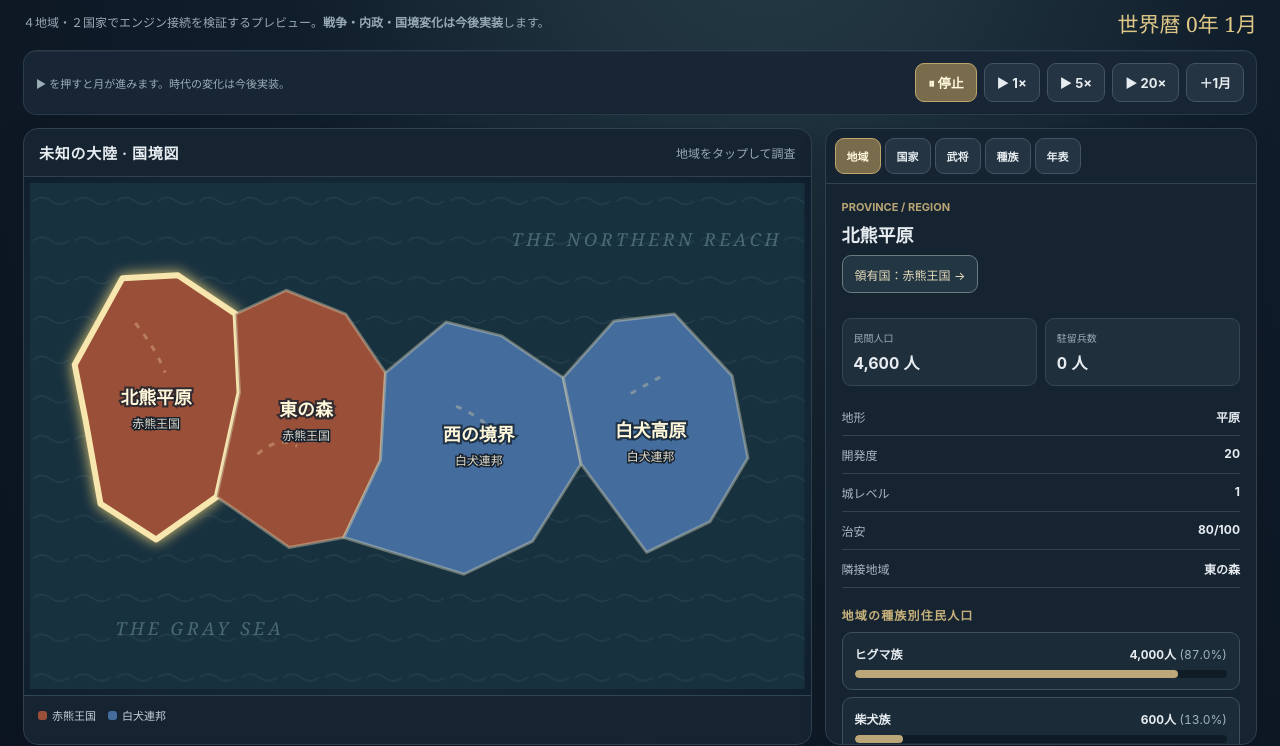
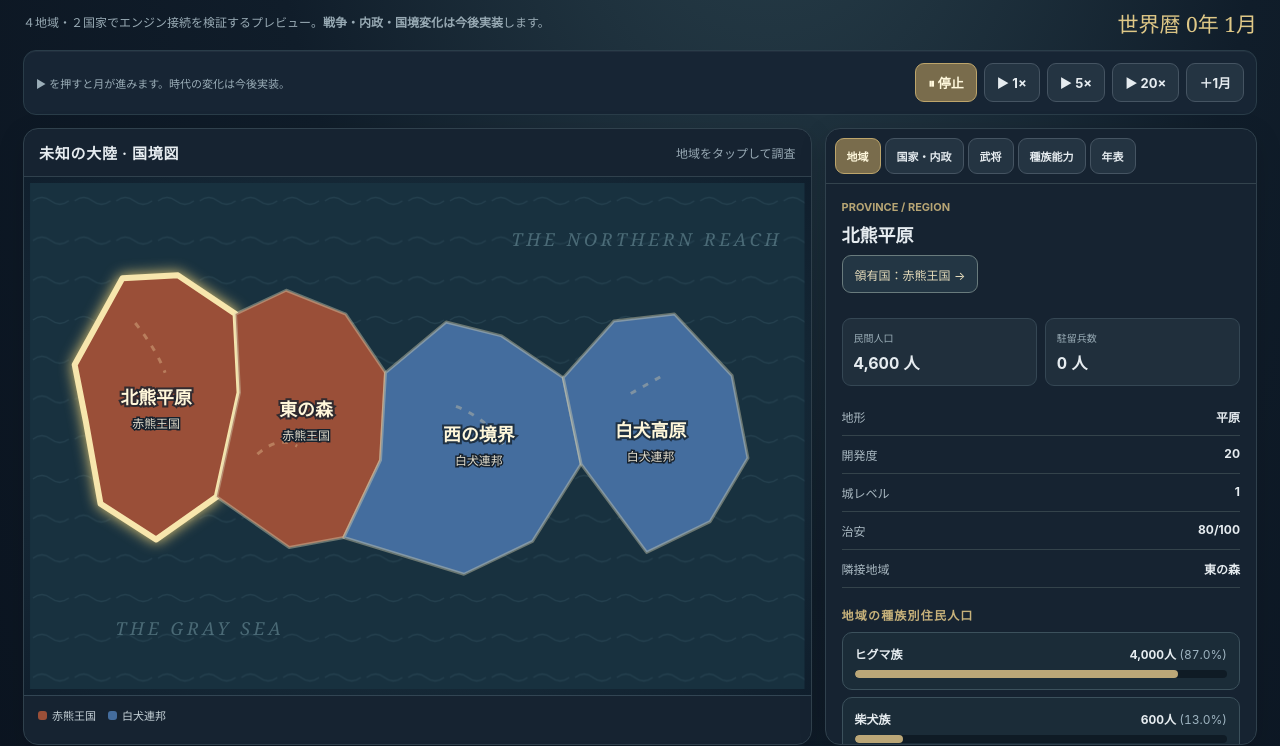
Before and after one commit to izu48625/beastfolk-chronicles, a website with bundled scripts: page index.html in a window 1280 px wide. Shown: the part 84-830 px from the top of the page. Built offline with nearby package versions, Linux system fonts and the light colour scheme.

Commit message:
ux: label nation demographics and species abilities explicitly

```diff
--- a/index.html
+++ b/index.html
@@ -119,9 +119,9 @@
       <section class="card aside">
         <div class="tabs" role="tablist" aria-label="情報表示">
           <button class="tab active" data-tab="region" role="tab">地域</button>
-          <button class="tab" data-tab="nations" role="tab">国家</button>
+          <button class="tab" data-tab="nations" role="tab">国家・内政</button>
           <button class="tab" data-tab="officers" role="tab">武将</button>
-          <button class="tab" data-tab="species" role="tab">種族</button>
+          <button class="tab" data-tab="species" role="tab">種族能力</button>
           <button class="tab" data-tab="history" role="tab">年表</button>
         </div>
         <div id="panel" class="panel" aria-live="polite"></div>
```
